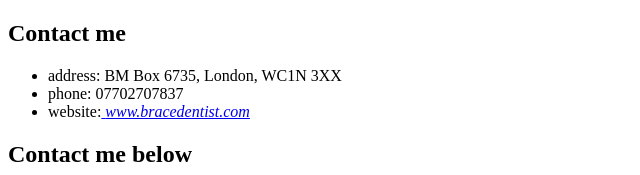
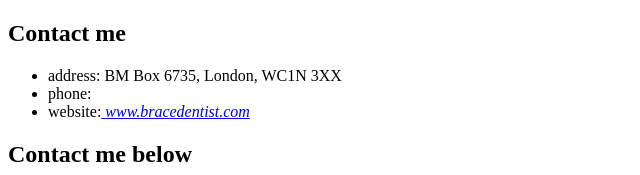
Before and after one commit to dentistakshay/cv, a plain HTML site: page contact.html in a window 1280 px wide. Shown: the top 175 px of the page, without its empty margins (0-640 px from the left). Drawn offline with Linux system fonts and the light colour scheme.

Commit message:
Add files via upload

```diff
--- a/contact.html
+++ b/contact.html
@@ -10,7 +10,7 @@
   <h2>Contact me</h2>
   <ul>
     <li>address: BM Box 6735, London, WC1N 3XX</li>
-    <li>phone: 07702707837</li>
+    <li>phone: </li>
     <li>website:<a href="https://www.bracedentist.com">
         <em>www.bracedentist.com</em>
       </a></li>
```
